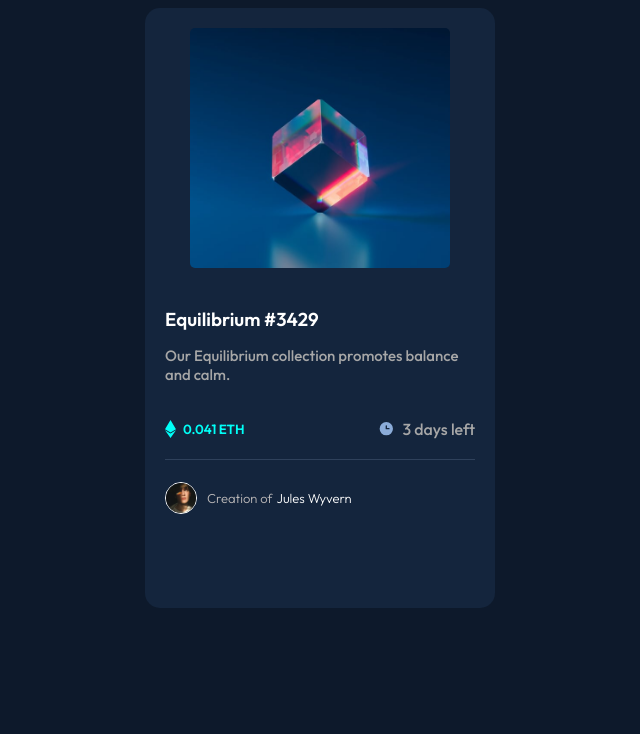
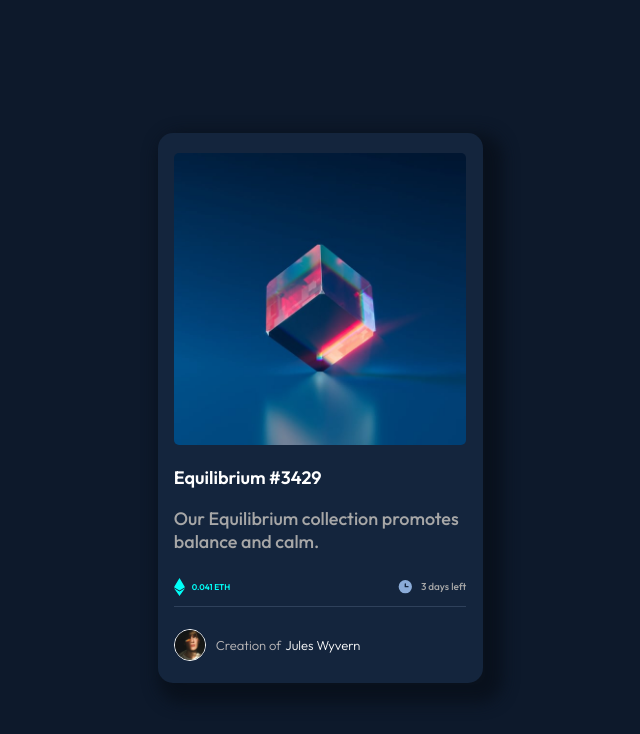
Before and after one commit to santi19999/Desafio-Tarjeta-NFT, a plain HTML site: page index.html in a window 1280 px wide. Shown: the whole page, without its empty margins (320-960 px from the left). Drawn offline with Linux system fonts and the light colour scheme.

Commit message:
Update style.css

```diff
--- a/style.css
+++ b/style.css
@@ -1,5 +1,3 @@
-/*  Colores Primarios */
-
 /*  Colores Primarios */
 
 :root{
@@ -9,32 +7,36 @@
     --dark-blue-card:hsl(216,50%,16%);
     --dark-blue-line:hsl(215,32%,27%);
     --size-p:18px;
-
+}
+html{
+    box-sizing: border-box;
+    font-size: 62.5%;
 }
 *{
     font-family: 'Outfit', sans-serif;
 }
 body{
     background-color: var(--dark-blue-main);
-    overflow-x:scroll;
-    overflow-y:hidden;
+
 }
-
+.container{
+    display: flex;
+    justify-content: center;
+    align-items: center;
+    height: 100vh;
+}
 
 .card{
     background-color: var(--dark-blue-card);
-    width: 385px;
-    height: 600px;
+    width: 325px;
     margin:0 auto;
     border-radius: 15px;
-    overflow-x:scroll;
-    overflow-y:hidden;
+    box-shadow: 10px 10px 15px 10px #09111d;
+    overflow: hidden;
 }
-
 .card-header{
-    width: 260px;
-    height: 260px;
-    display: flex;
+    width: 90%;
+    display: block;
     margin: 0 auto;
 }
 
@@ -42,19 +44,21 @@ body{
     width: 100%;
     border-radius: 5px;
     margin-top: 20px;
-    object-fit: cover;
+    object-fit:contain;
 }
+
 .card-body{
-    padding: 20px;
+    margin: 0 16.250px;
 }
 
 .card-body h3{
     color: white;
     margin-bottom: 10px;
+    font-size: 1.8rem;
 }
 
 .body-text{
-    font-size: 15px;
+    font-size: 1.8rem;
     color: rgb(167, 167, 167);
     text-align:left;
     margin-bottom: 15px;
@@ -86,14 +90,14 @@ body{
     border-top: 0.3px solid var(--dark-blue-line);
 }
 .footer{
-    font-size: 13px;
+    font-size: 1.3rem;
     color:rgb(189, 186, 186) ;
     display: flex;
     align-items: center;
 
 }
 .footer h6{
-    font-size: 13px;
+    font-size: 1.3rem;
     font-weight: 300;
 }
 .footer .content-img{
@@ -112,22 +116,6 @@ body{
     margin-left: 4px;
 }
 
-@media (min-width:370px){
-    .card{
-        width: 350px;
-    }
+.destacado:hover, .destacar:hover{
+    color: var(--cyan);
 }
-@media (max-width:768px){
-    .card{
-        width: 600px;
-    }
-    p,h5{
-        font-size: 20px;
-    }
-    .card-body>.equil,.card-body>.clok{
-        width: 25px;
-    }
-    h3{
-        font-size: 20px ;
-    }
-}
```
